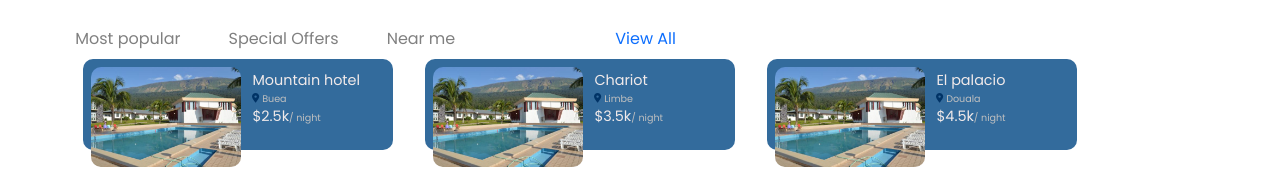
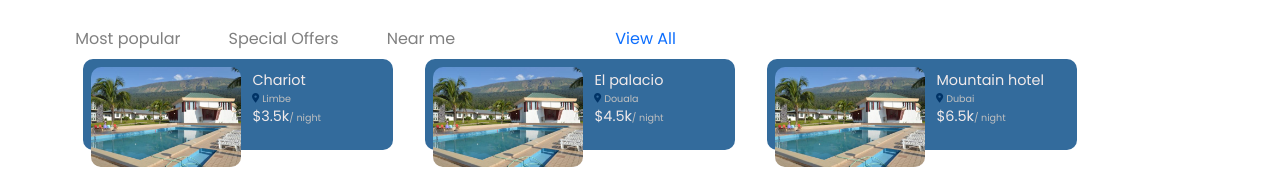
Before and after one commit to xennia316/FinalProject, a React (Create React App) app in the folder client/: page /home in a window 1280 px wide. Shown: the part 483-661 px from the top of the page. Built offline with nearby package versions, Linux system fonts and the light colour scheme.

Commit message:
home page revisited

```diff
--- a/client/src/pages/Home.jsx
+++ b/client/src/pages/Home.jsx
@@ -72,7 +72,6 @@ const cardList = cards.map((card, index) => {
 });
 
 const wishcards = [
-  { name: "Mountain hotel", location: "Buea", price: "2.5k" },
   { name: "Chariot", location: "Limbe", price: "3.5k" },
   { name: "El palacio", location: "Douala", price: "4.5k" },
   { name: "Mountain hotel", location: "Dubai", price: "6.5k" },
@@ -131,7 +130,7 @@ const Home = () => {
                 <img src={Logo} className={styles.logo} />
               </div>
 
-              <h5 className={styles.h5}>Tell us where you're going next </h5>
+              <h5 className={styles.h5}>Tell us where you're going next</h5>
 
               <div className={`input-group mb-3 mt-3`}>
                 <input
```
